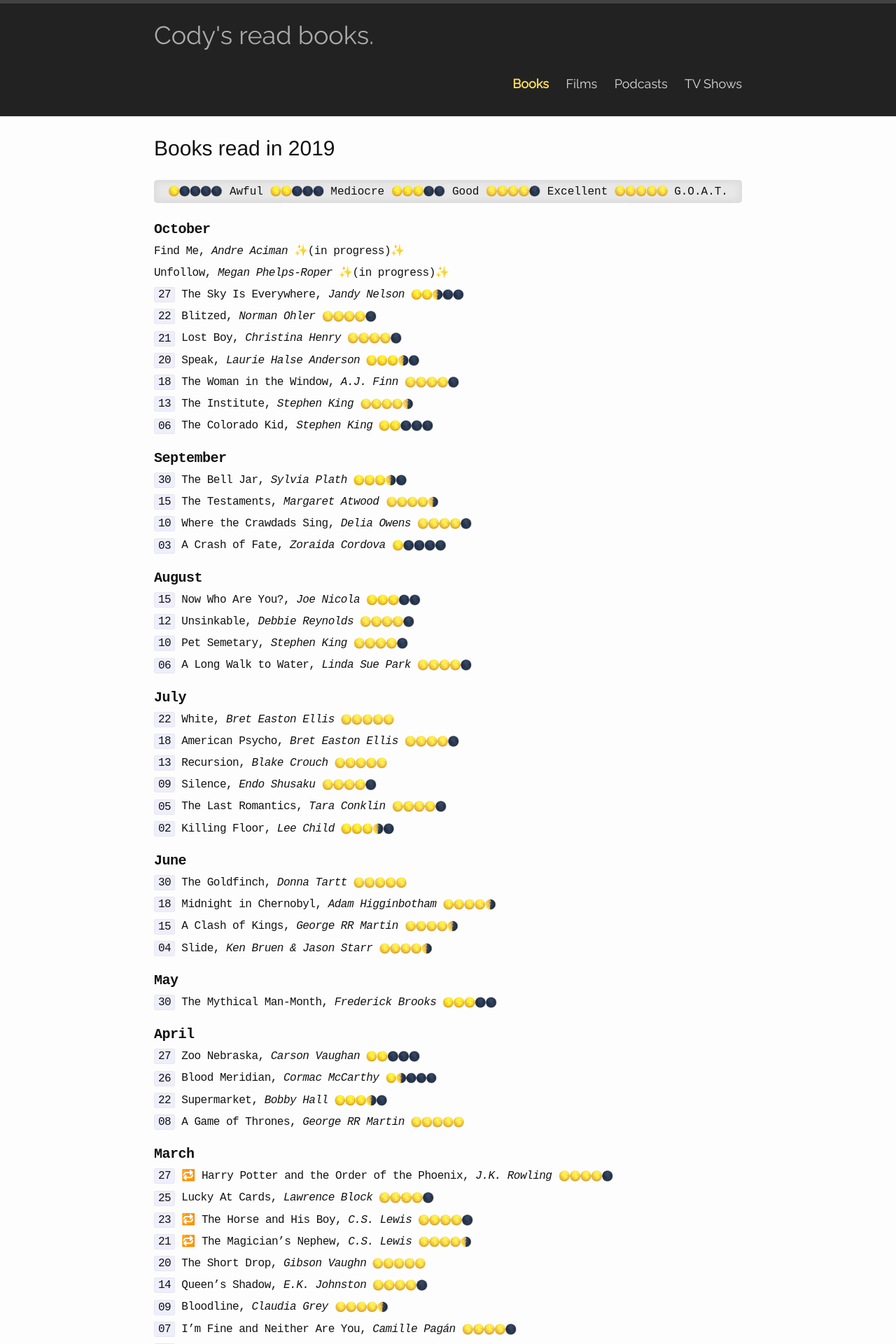
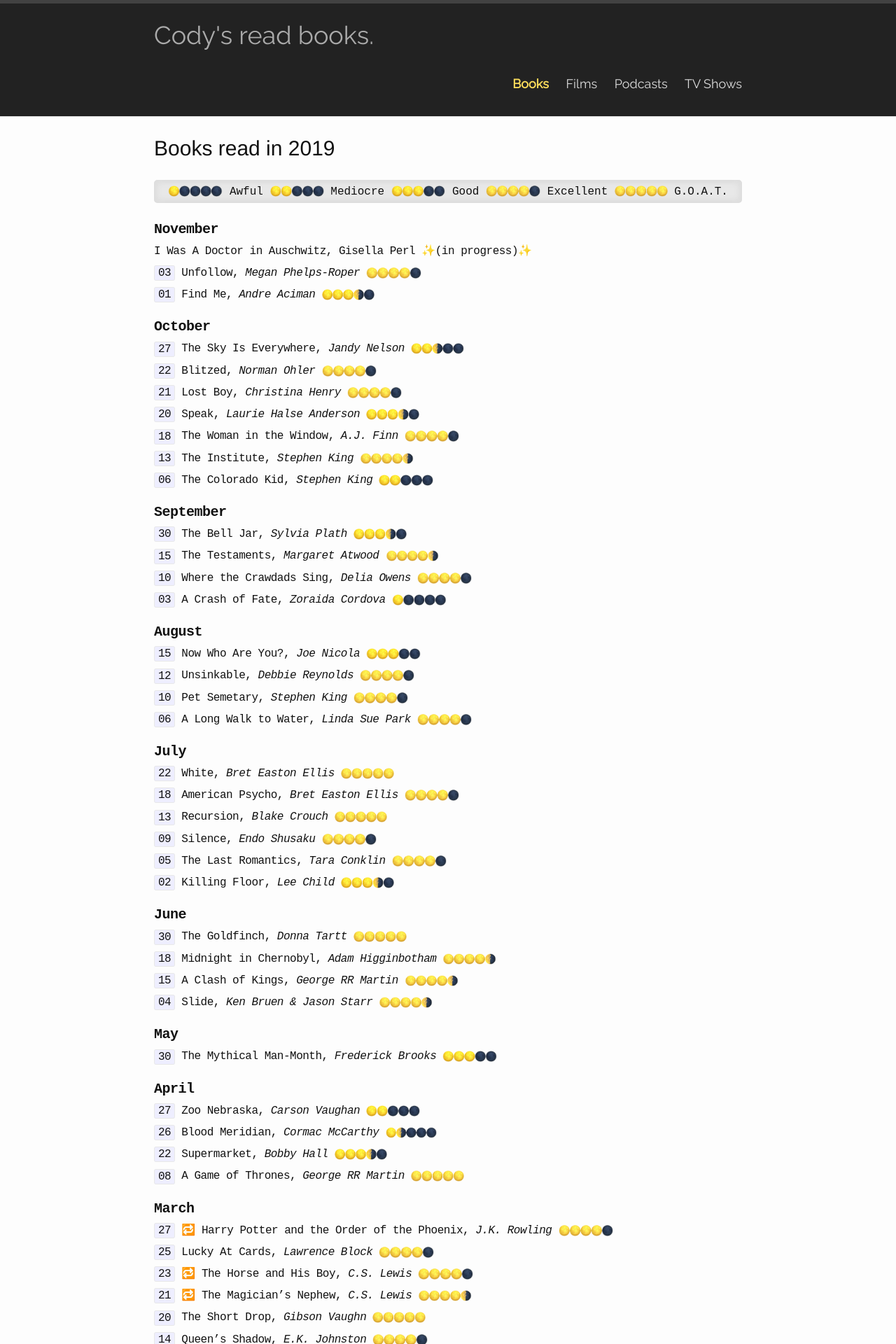
Before and after one commit to codydalerodgers/personal-blog, a Jekyll site: the page built from _books/2019.md, in a window 1280 px wide. Shown: the top 1920 px of the page at 70% size. Built offline with Jekyll 4.4.1, drawn with Linux system fonts in a browser that asks for light colours.

Commit message:
Added new shows, films, and books

```diff
--- a/_books/2019.md
+++ b/_books/2019.md
@@ -3,11 +3,14 @@ layout: completion-list
 short-title: 2019
 title: Books read in 2019
 ---
+## November
+I Was A Doctor in Auschwitz, Gisella Perl {{ site.inprogress }}
+
+`03` Unfollow, _Megan Phelps-Roper_ {{ site.four }}
+
+`01` Find Me, _Andre Aciman_ {{ site.threehalf }}
+
 ## October
-Find Me, _Andre Aciman_ {{ site.inprogress }}
-
-Unfollow, _Megan Phelps-Roper_ {{ site.inprogress }}
-
 `27` The Sky Is Everywhere, _Jandy Nelson_ {{ site.twohalf }}
 
 `22` Blitzed, _Norman Ohler_ {{ site.four }}
```
Also changed, not shown: _films/2019.md (+2 -0 lines), _shows/2019.md (+2 -0 lines), 1 other file.
